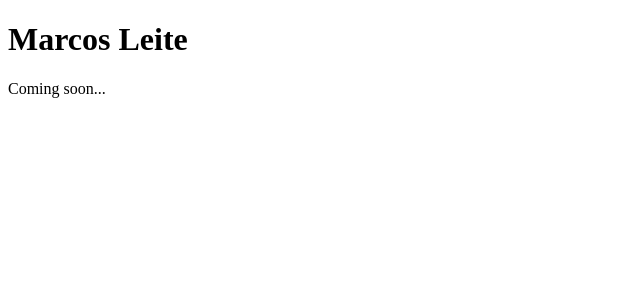
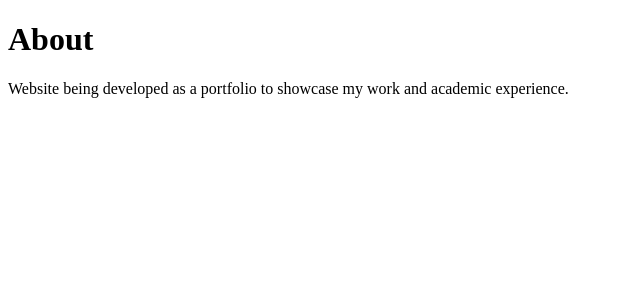
Before and after one commit to mabner/mabner.github.io, a Vue app: page /about in a window 1280 px wide. Shown: the top 300 px of the page, without its empty margins (0-640 px from the left). Built offline with nearby package versions, Linux system fonts and the light colour scheme.

Commit message:
name and coming soon...

```diff
--- a/src/App.vue
+++ b/src/App.vue
@@ -1,14 +1,8 @@
-<script setup>
-
-</script>
-
 <template>
-  <div>
-    <h1>Marcos Leite</h1>
-    <p>Coming soon...</p>
+  <div class="app">
+    <router-view />
   </div>
 </template>
 
 <style lang="scss">
-
 </style>
--- a/src/main.js
+++ b/src/main.js
@@ -1,4 +1,21 @@
-import { createApp } from 'vue'
-import App from './App.vue'
+import { createApp } from 'vue';
+import App from './App.vue';
 
-createApp(App).mount('#app')
+import { createRouter, createWebHistory } from 'vue-router';
+import Home from './views/Home.vue';
+
+const router = createRouter({
+	history: createWebHistory(),
+	routes: [
+		{
+			path: '/',
+			component: Home,
+		},
+		{
+			path: '/about',
+			component: () => import('./views/About.vue'),
+		},
+	],
+});
+
+createApp(App).use(router).mount('#app');
--- /dev/null
+++ b/src/views/About.vue
@@ -0,0 +1,6 @@
+<template>
+	<main class="about-page">
+		<h1>About</h1>
+		<p>Website being developed as a portfolio to showcase my work and academic experience.</p>
+	</main>
+</template>
--- /dev/null
+++ b/src/views/Home.vue
@@ -0,0 +1,6 @@
+<template>
+	<main class="home-page">
+		<h1>Marcos Leite</h1>
+		<p>Coming soon...</p>
+	</main>
+</template>
```
